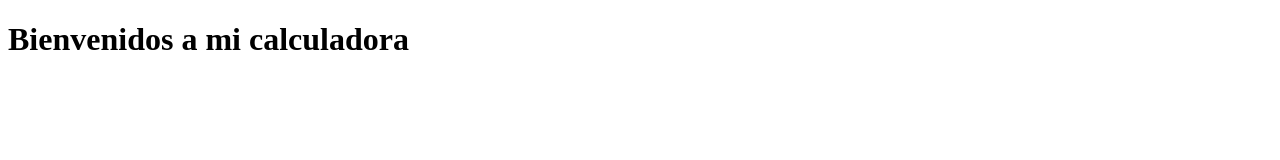
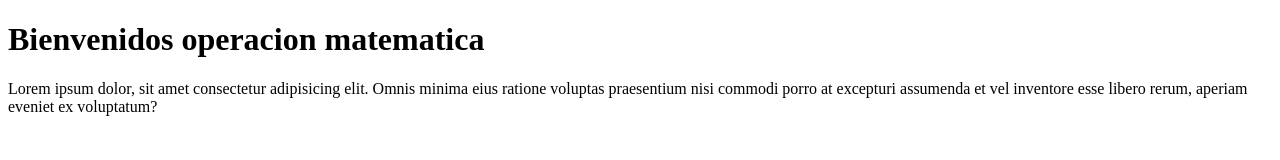
Before and after one commit to Luisa-diaz95/operaciones_1, a plain HTML site: page index.html in a window 1280 px wide. Drawn offline with Linux system fonts and the light colour scheme.

Commit message:
cambio de titulo y descripcion

```diff
--- a/index.html
+++ b/index.html
@@ -7,6 +7,7 @@
     <title>Calculadora</title>
 </head>
 <body>
-    <h1>Bienvenidos a mi calculadora</h1>
+    <h1>Bienvenidos operacion matematica</h1>
+    <p>Lorem ipsum dolor, sit amet consectetur adipisicing elit. Omnis minima eius ratione voluptas praesentium nisi commodi porro at excepturi assumenda et vel inventore esse libero rerum, aperiam eveniet ex voluptatum?</p>
 </body>
 </html>
```
